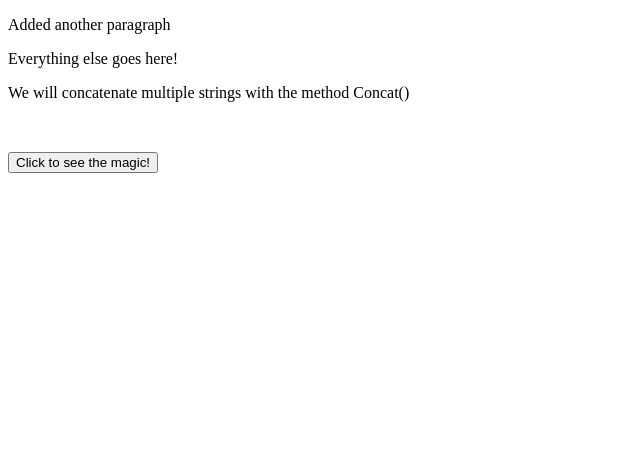
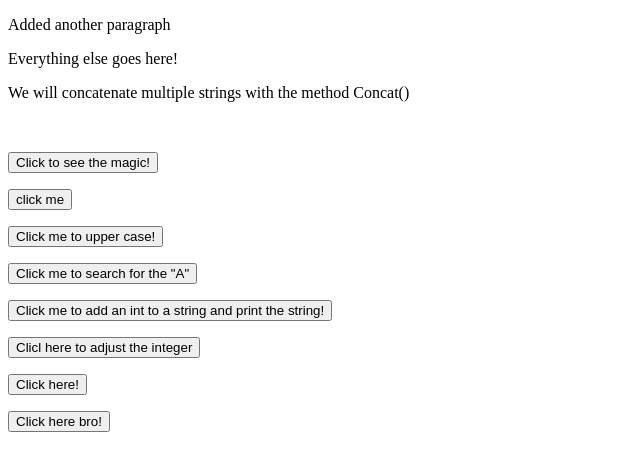
Before and after one commit to Adamrashid781/JavaScript-Projects, a plain HTML site: page Project8_string_methods/index.html in a window 1280 px wide. Shown: the whole page, without its empty margins (0-640 px from the left). Drawn offline with Linux system fonts and the light colour scheme.

Commit message:
uploading Project 8 folder

```diff
--- a/Project8_string_methods/JS/main.js
+++ b/Project8_string_methods/JS/main.js
@@ -10,3 +10,42 @@ function concatenate_lines() {
     whole_sentence = str1.concat(str2, str3, str4) ;
     document.getElementById("concatenate").innerHTML = whole_sentence ;
 }
+
+var str = "This is little jimmy, Little Jimmy has been a bad boy and is going to get spanked by his mom" ;
+
+function slice_function() {
+    var section = str.slice(15, 21) ;
+    document.getElementById("slice").innerHTML = section ;
+}
+
+function to_upper(){
+        document.getElementById("upper").innerHTML = str.toUpperCase() ;
+}
+
+function to_search() {
+    document.getElementById('search').innerHTML = str.search("a");
+}
+
+
+function to_string(){
+    str = "Todays date is November 5th, " ;
+    x = 2023 ;
+    document.getElementById("to_string").innerHTML = str + x.toString() ;
+}
+
+function precision_method(){
+    x = 1367.5678987654323456789 ;
+    document.getElementById('precision').innerHTML = x.toPrecision(10) ;
+}
+
+function to_fixed() {
+    x = 1234.98765789 ;
+    x = x.toFixed(2) ;
+    document.getElementById('fixed').innerHTML = x ;
+}
+
+function primitive(){
+    x = "This is a test" ;
+    b = x.valueOf() ;
+    document.getElementById('primitive').innerHTML = b ;
+}
--- a/Project8_string_methods/index.html
+++ b/Project8_string_methods/index.html
@@ -16,5 +16,37 @@
         <br>
         <p id="concatenate"></p>
         <button onclick="concatenate_lines()">Click to see the magic!</button>
+        <br>
+        <p id="slice"></p>
+        <button onclick="slice_function()">click me</button>
+
+        <br>
+        <p id="upper"></p>
+        <button onclick="to_upper()">Click me to upper case!</button>
+
+        <br>
+        <p id="search"></p>
+        <button onclick="to_search()">Click me to search for the "A"</button>
+
+        <br>
+        <p id="to_string"></p>
+        <button onclick="to_string()">Click me to add an int to a string and print the string!</button>
+
+        <br>
+        <p id="precision"></p>
+        <button onclick="precision_method()">Clicl here to adjust the integer</button>
+
+        <br>
+        <p id="fixed"></p>
+        <button onclick="to_fixed()">Click here!</button>
+
+        <br>
+        <p id="primitive"></p>
+        <button onclick="primitive()">Click here bro!</button>
+
+
+
+
+
     </body>
 </html>
```
